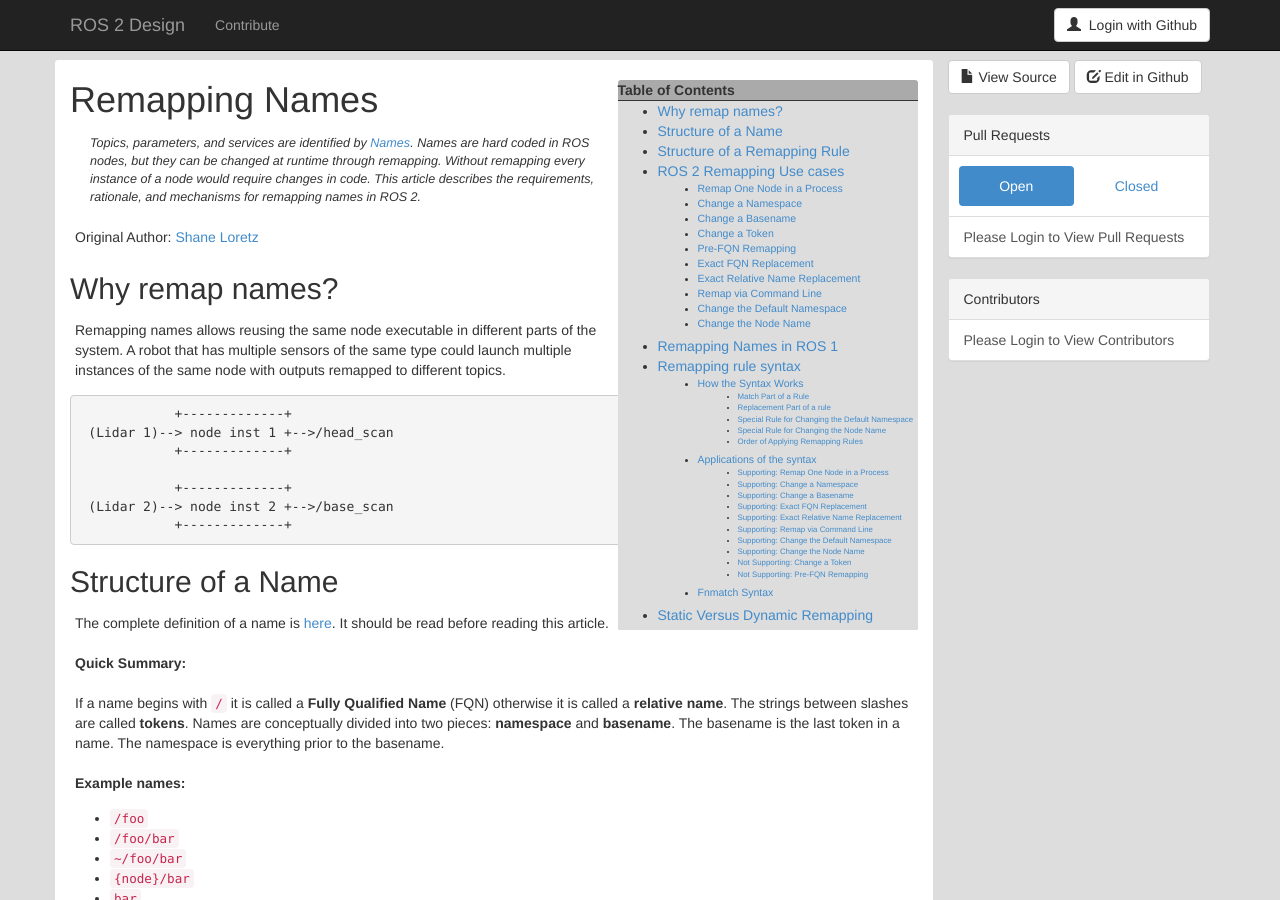
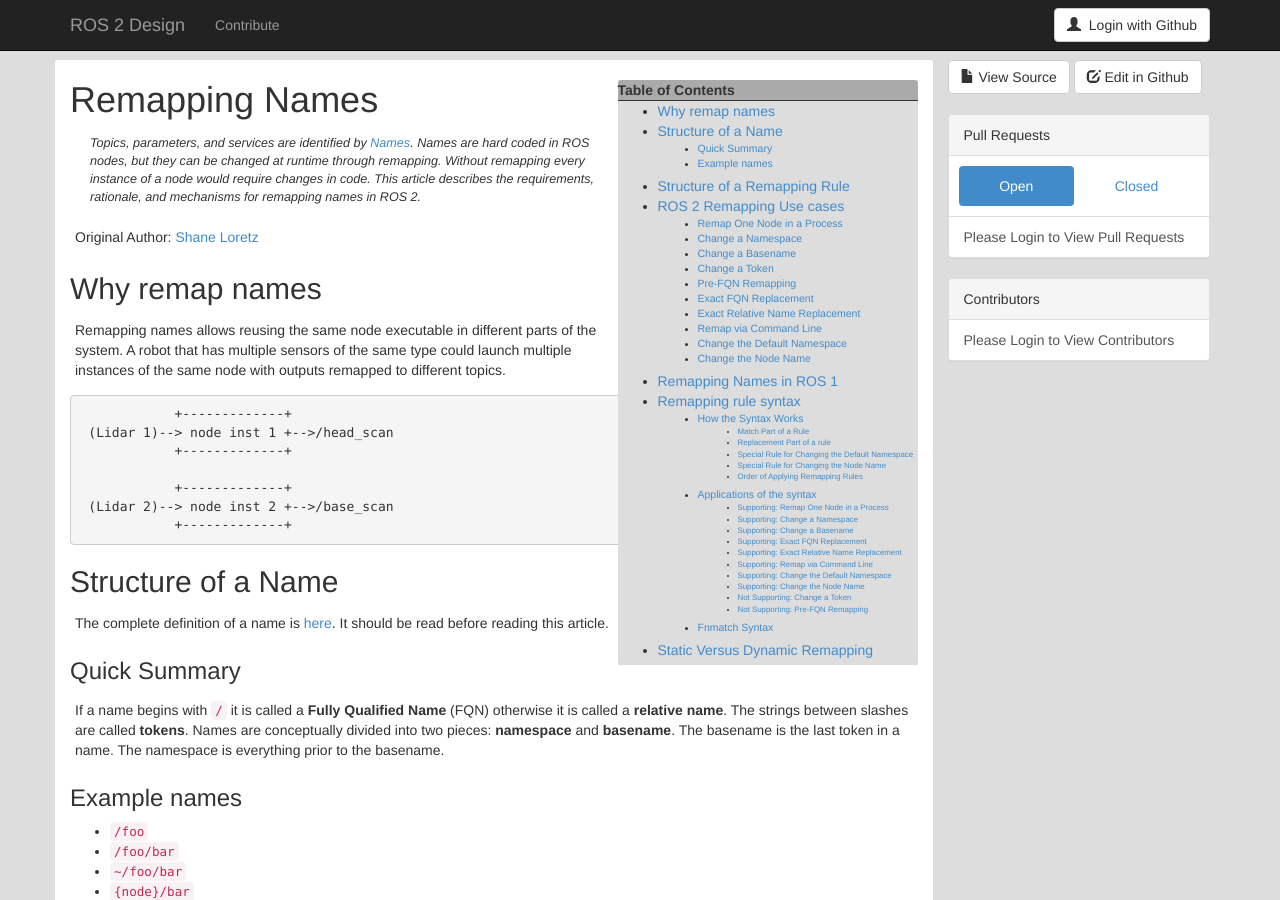
Before and after one commit to ros2/design, a Jekyll site: the page built from articles/141_static_remapping.md, in a window 1280 px wide and 900 px high. Built offline with Jekyll 4.4.1, drawn with Linux system fonts in a browser that asks for light colours; nearby versions of some CDN libraries.

Commit message:
style fixes only

````diff
--- a/articles/141_static_remapping.md
+++ b/articles/141_static_remapping.md
@@ -19,7 +19,8 @@
 
 Original Author: {{ page.author }}
 
-## Why remap names?
+## Why remap names
+
 Remapping names allows reusing the same node executable in different parts of the system.
 A robot that has multiple sensors of the same type could launch multiple instances of the same node with outputs remapped to different topics.
 
@@ -34,10 +35,11 @@
 ```
 
 ## Structure of a Name
+
 The complete definition of a name is [here](http://design.ros2.org/articles/topic_and_service_names.html).
 It should be read before reading this article.
 
-**Quick Summary:**
+### Quick Summary
 
 If a name begins with `/` it is called a **Fully Qualified Name** (FQN) otherwise it is called a **relative name**.
 The strings between slashes are called **tokens**.
@@ -45,7 +47,7 @@
 The basename is the last token in a name.
 The namespace is everything prior to the basename.
 
-**Example names:**
+### Example names
 
 - `/foo`
 - `/foo/bar`
@@ -54,14 +56,15 @@
 - `bar`
 
 ## Structure of a Remapping Rule
+
 **Remapping rules** are the instructions describing how a node should change the names it uses.
 Remapping rules have two parts.
 The first part is used to determine if the rule applies to a name.
 The second part is the replacement for a matched name.
 The act of replacing one name with another is **remapping**.
 
+## ROS 2 Remapping Use cases
 
-## ROS 2 Remapping Use cases
 These use cases are being considered for remapping in ROS 2:
 
 - Remap One Node in a Process
@@ -76,11 +79,13 @@
 - Change the Node Name
 
 ### Remap One Node in a Process
+
 This is the ability to apply remap rules to one node in a process without affecting the other nodes.
 Because processes in ROS 2 can contain multiple nodes, it is possible multiple nodes in a process may use the same name for different purposes.
 A user may want to change a name used in one node without affecting the rest.
 
 ### Change a Namespace
+
 Nodes are said to be in a namespace or have a **default namespace**.
 This namespace gets prepended to all relative names used by the node.
 This use case is the ability to change the namespace of multiple names with one rule.
@@ -95,8 +100,8 @@
 - A rule remaps namespace `move_head` to `move_head_check_collision`
 - All 5 actionlib topics are remapped to `/move_head_check_collision`, but the parameter name remains unchanged
 
+### Change a Basename
 
-### Change a Basename
 This is the ability to change the basename of multiple names with one rule.
 It's possible a user may want to change multiple instances of a basename to another token.
 
@@ -107,8 +112,8 @@
 - The user remaps basename `scan` to `scan_filtered`
 - The final topics are `/scan/head/scan_filtered`, `/base/scan_filtered`
 
+### Change a Token
 
-### Change a Token
 This is the ability to change a token in multiple names regardless of where it appears.
 It is possible a token is used throughout an interface, but is undesirable to the end user.
 This means it should be possible to make a rule that replaces all uses of this token.
@@ -120,8 +125,8 @@
 - Another company incorporates the base into their product, and their customers want a ROS 2 interface
 - The second company doesn't want their interface to contain `UmbrellaCorp`, so they remap the token to `mobile_base` when launching the driver
 
+### Pre-FQN Remapping
 
-### Pre-FQN Remapping
 This is the ability to match a name by how it is used in code.
 Doing so requires matching prior to FQN expansion.
 This could be useful when two different names expand to the same FQN.
@@ -133,8 +138,8 @@
 - A rule remaps Pre-FQN expansion `cat` to `lion`
 - The final names are `/ns/lion` and `/ns/cat`
 
+### Exact FQN Replacement
 
-### Exact FQN Replacement
 This is the ability to replace a name by exactly matching it.
 This is part of the behavior of ROS 1 remapping, so it has proven useful and including it will ease the transition to ROS 2.
 
@@ -144,8 +149,8 @@
 - A rule is created to remap `/ns/bar` to `/ns/foo`
 - The final names are `/ns/foo` and `/ns/barista`
 
+### Exact Relative Name Replacement
 
-### Exact Relative Name Replacement
 This allows a user to remap a relative name to another name.
 It works by first expanding the relative name and then doing FQN replacement.
 This is also part of ROS 1 remapping.
@@ -158,8 +163,8 @@
 - Both sides of the remap rule are expanded to `/ns/bar` and `/ns/foo`
 - Because the FQN match, the final name is `/ns/foo`
 
+### Remap via Command Line
 
-### Remap via Command Line
 A user can supply node specific remapping arguments via the command line.
 Because a process can contain multiple nodes, there must be a way to uniquely identify a node in a process.
 This is a feature of ROS 1 remapping.
@@ -170,8 +175,8 @@
 - User wants to change `/cat` to `/dog`
 - User types `/bin/my_node /cat:=/dog`
 
+### Change the Default Namespace
 
-### Change the Default Namespace
 The default namespace is the one in which relative names get expanded to.
 This should be changeable without affecting FQN.
 ROS 1 has this feature using either the environment variable `ROS_NAMESPACE` or the argument `__ns`.
@@ -183,6 +188,7 @@
 - The final name is `/foo/bar`
 
 ### Change the Node Name
+
 The node name is used in log messages and to create private names.
 ROS 1 has this feature using the argument `__node`.
 
@@ -193,6 +199,7 @@
 - The final name is `/ns/left_camera_driver/camera_info` and log messages use `left_camera_driver`
 
 ## Remapping Names in ROS 1
+
 Remapping is a feature that also exists in ROS 1.
 In ROS 1 remapping works by passing in [arguments](http://wiki.ros.org/Remapping%20Arguments) to each node.
 Client libraries also have APIs in code to pass remapping rules when the node is initialized.
@@ -203,8 +210,8 @@
 Before a name is remapped it is also [expanded to FQN](http://docs.ros.org/kinetic/api/roscpp/html/namespaceros_1_1names.html#ab2eebaf734abfbdccb4122f8e24f547f).
 The name is remapped to the right side only if it exactly matches the left side of a rule.
 
+## Remapping rule syntax
 
-## Remapping rule syntax
 This is a proposal for the ROS 2 remapping rule syntax.
 It attempts to be the same as ROS 1 syntax when possible.
 
@@ -281,16 +288,19 @@
 For example, `/bar/*:=\1/bar` matches the name `/bar/foo` use by a node with default namespace `/ns` with `*` capturing `foo` and replacement name `/ns/foo/bar`.
 
 #### Special Rule for Changing the Default Namespace
+
 The string `__ns` can be given on the match part of a rule to signal a change of the default namespace.
 On the match side `__ns` must be used by itself or with a `nodename:` prefix.
 The replacement side of a rule must have a FQN which will become the new default namespace.
 
 #### Special Rule for Changing the Node Name
+
 The string `__node` can be given on the match part of a rule to signal a change of the node's name.
 On the match side it may be used by itself or with a `nodename:` prefix.
 The replacement must be a single token which will become the node's new name.
 
 #### Order of Applying Remapping Rules
+
 Rules for changing a default namespace or the name of the node get applied first before any other rule.
 All other rules are applied in the order in which the user gave them.
 
@@ -301,9 +311,11 @@
 - the final name is `/asdf` because the name did not match the second rule after being remapped by the first rule
 
 ### Applications of the syntax
+
 The following sections explain how the syntax enables the use cases above.
 
 #### Supporting: Remap One Node in a Process
+
 Remapping a node in a process requires a way to uniquely identify a node.
 Assuming the node's name is unique in a process, a rule can be prefixed with the name of the target node and a `:`.
 If the node name is not prefixed, the rule will be applied to all nodes in the process.
@@ -314,8 +326,8 @@
 - A rule is given to one node `node1:scan:=scan_filtered`
 - Only the node named `node1` uses the rule
 
+#### Supporting: Change a Namespace
 
-#### Supporting: Change a Namespace
 There are two cases: changing part of a namespace, and changing the entire namespace.
 The first case requires a wildcard to match the rest of a namespace.
 The second requires a wildcard to match the basename at the end.
@@ -333,6 +345,7 @@
 - Resulting names `/bar/foo/baz`, `/foo/bar/fee/biz`
 
 #### Supporting: Change a Basename
+
 Changing a basename requires a wildcard which matches the entire namespace.
 The wildcard `**` is useful because it matches every possible namespace when combined with a slash.
 
@@ -343,6 +356,7 @@
 - Resulting names `/bar`, `/buz/bar`, `/biz/buz/bar`
 
 #### Supporting: Exact FQN Replacement
+
 Exact FQN replacement requires no wildcards.
 This syntax is identical to ROS 1.
 
@@ -352,6 +366,7 @@
 - `/foo:=/foo/bar`
 
 #### Supporting: Exact Relative Name Replacement
+
 Exact relative replacement also requires no wildcards.
 It means relative names are first expanded to FQN, and then processed as during exact FQN replacement.
 This syntax is identical to ROS 1.
@@ -362,14 +377,15 @@
 - `foo:=bar` in namespace `/ns` is identical to `/ns/foo:=/ns/bar`
 - `/foo/bar:=foo` in namespace `/ns` is identical to `/foo/bar:=/ns/foo`
 
+#### Supporting: Remap via Command Line
 
-#### Supporting: Remap via Command Line
 The syntax here can be passed to a node via the command line.
 The syntax has been chosen to not conflict with special shell characters in bash.
 For example in bash, the character `*` only has special behavior if it is surrounded by whitespace, but remap rules don't contain whitespace.
 This character may still be difficult on other shells, like zsh.
 
 #### Supporting: Change the Default Namespace
+
 This isn't really a remapping rule, but the syntax is similar.
 In ROS 1 the argument `__ns:=` could change the default namespace.
 Here the syntax is the same, and additionally it can be prefixed with a node's name.
@@ -382,6 +398,7 @@
 - `node1:__ns:=/node1s/new/namespace`
 
 #### Supporting: Change the Node Name
+
 This also isn't a true remapping rule, but the syntax is similar.
 In ROS 1 the argument `__node:=` could change the node's name.
 Here the syntax is the same, and additionally it can be prefixed with a node's current name.
@@ -395,6 +412,7 @@
 - `camera_driver:__node:=left_camera_driver`
 
 #### Not Supporting: Change a Token
+
 The syntax can't change all uses of a token with one rule.
 Supporting this use case with a single rule is not a priority.
 
@@ -404,18 +422,20 @@
 - Second rule remaps token used as basename `**/foobar:=\1/fizzbuz`
 
 #### Not Supporting: Pre-FQN Remapping
+
 The syntax doesn't have a way to specify that a rule should be applied Prior to FQN expansion.
 There is no workaround.
 
 ### Fnmatch Syntax
+
 A syntax like fnmatch is being considered.
 The character for the wild card `*` was chosen to match fnmatch.
 Because remapping needs to capture text to use during replacement, the C function `fnmatch()` cannot be used as the implementation.
 The extra wildcards `?` and `[]` don't appear to enable more uses cases above.
 Fnmatch syntax may or may not match text with slashes depending on the option `FNM_PATHNAME`.
 
+## Static Versus Dynamic Remapping
 
-## Static Versus Dynamic Remapping
 Static remapping is giving a node remapping rules at the time it is launched.
 Dynamic remapping is the ability to remap a name while a node is running.
 It may be useful for a developer who has started a node and wants to connect it to a different source.
````
Also changed, not shown: articles/101_build_tool.md (+8 -1 lines), articles/110_interface_definition.md (+1 -0 lines), articles/140_topic_and_service_name_mapping.md (+17 -19 lines).
